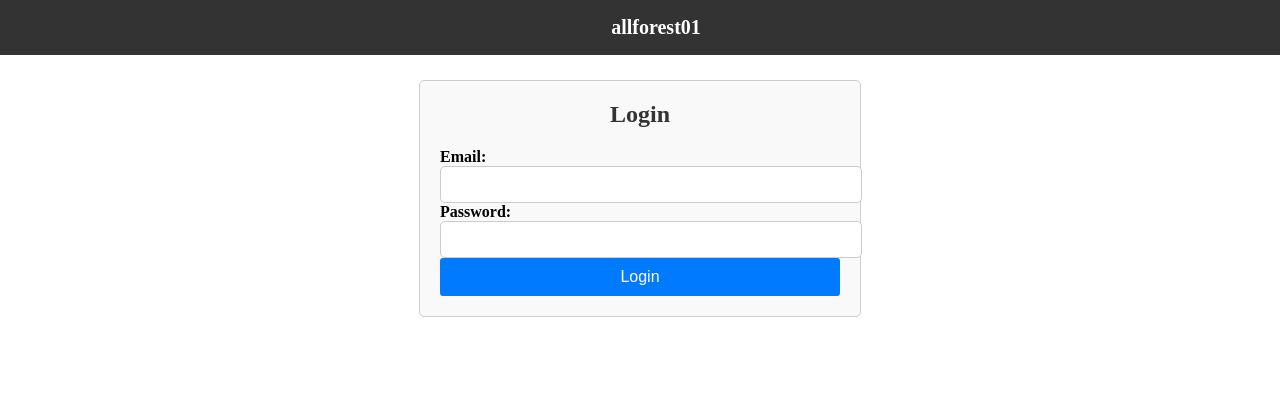
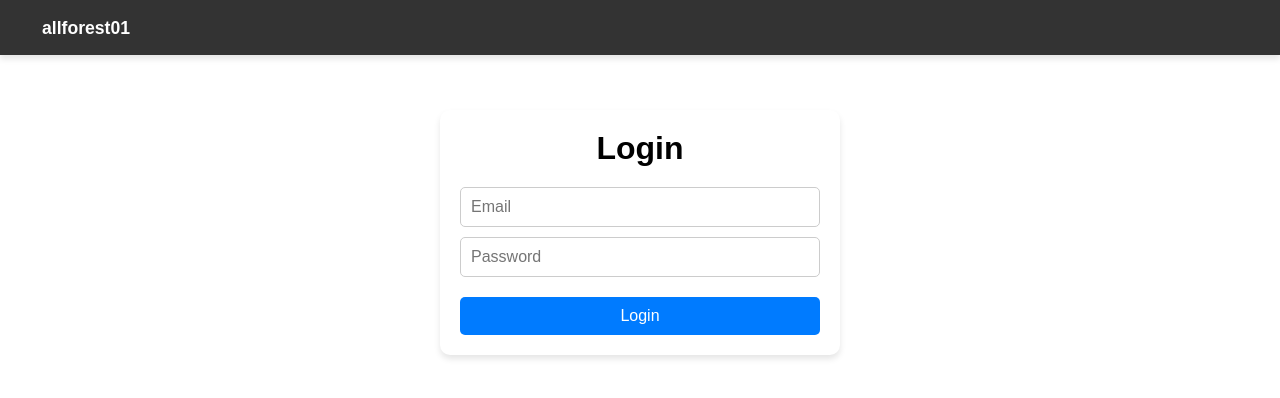
Before and after one commit to allforest01/VideoCall, a React (Create React App) app in the folder frontend/: page / in a window 1280 px wide. Shown: the top 398 px of the page. Built offline with nearby package versions, Linux system fonts and the light colour scheme.

Commit message:
update login page and navbar

```diff
--- /dev/null
+++ b/frontend/src/components/Authentication/LoginPage.css
@@ -0,0 +1,61 @@
+/* Reset default margin and padding */
+* {
+    margin: 0;
+    padding: 0;
+    box-sizing: border-box;
+}
+
+/* Container for the login page */
+.login-page {
+    max-width: 400px;
+    margin: 50px auto;
+    padding: 20px;
+    background-color: white;
+    border-radius: 10px;
+    box-shadow: 0 4px 6px rgba(0, 0, 0, 0.1);
+}
+
+.login-page h1 {
+    text-align: center;
+    margin-bottom: 20px;
+}
+
+.login-page form {
+    display: flex;
+    flex-direction: column;
+}
+
+/* Consistent styling for all input fields */
+.login-page input[type="email"], .login-page input[type="password"] {
+    width: 100%;
+    padding: 10px;
+    margin-bottom: 10px;
+    border: 1px solid #ccc;
+    border-radius: 5px;
+    font-size: 1rem;
+    font-family: 'Arial', sans-serif;
+}
+
+/* Styling for the error message */
+.error-message {
+    color: red;
+    text-align: center;
+    margin-bottom: 10px;
+}
+
+/* Styling for the submit button */
+.login-page button {
+    background-color: #007bff;
+    color: white;
+    border: none;
+    padding: 10px 20px;
+    border-radius: 5px;
+    cursor: pointer;
+    font-size: 1rem;
+    font-family: 'Arial', sans-serif;
+    margin-top: 10px;
+}
+
+.login-page button:hover {
+    background-color: #0056b3;
+}
--- a/frontend/src/components/Authentication/LoginPage.jsx
+++ b/frontend/src/components/Authentication/LoginPage.jsx
@@ -1,6 +1,7 @@
-import React, {useState} from "react";
+import React, { useState } from "react";
 import { useNavigate } from "react-router-dom";
 import UserService from "../UsersPage/UserService";
+import './LoginPage.css';
 
 function LoginPage() {
     const [email, setEmail] = useState("");
@@ -29,18 +30,24 @@ function LoginPage() {
     }
 
     return (
-        <div className="auth-container">
-            <h2>Login</h2>
+        <div className="login-page">
+            <h1>Login</h1>
             {error && <p className="error-message">{error}</p>}
             <form onSubmit={handleSubmit}>
-                <div>
-                    <label>Email: </label>
-                    <input type="email" value={email} onChange={e => setEmail(e.target.value)} />
-                </div>
-                <div>
-                    <label>Password: </label>
-                    <input type="password" value={password} onChange={e => setPassword(e.target.value)} />
-                </div>
+                <input
+                    type="email"
+                    placeholder="Email"
+                    value={email}
+                    onChange={e => setEmail(e.target.value)}
+                    required
+                />
+                <input
+                    type="password"
+                    placeholder="Password"
+                    value={password}
+                    onChange={e => setPassword(e.target.value)}
+                    required
+                />
                 <button type="submit">Login</button>
             </form>
         </div>
--- a/frontend/src/components/common/Navbar.css
+++ b/frontend/src/components/common/Navbar.css
@@ -1,3 +1,4 @@
+/* Navbar.css */
 nav {
     position: fixed;
     top: 0;
@@ -7,8 +8,24 @@ nav {
     color: white;
     padding: 1rem;
     z-index: 1000; /* Ensure it's on top of other content */
+    display: flex;
+    justify-content: space-between;
+    align-items: center;
+    box-shadow: 0 4px 6px rgba(0, 0, 0, 0.1);
+}
+
+nav a {
+    color: white;
+    text-decoration: none;
+    padding: 0 1rem;
+    font-size: 1.1rem;
+}
+
+nav a:hover {
+    color: #ff9800;
 }
 
 body {
     padding-top: 60px; /* Adjust based on the height of your navbar */
+    font-family: 'Arial', sans-serif; /* Use a clean, modern font */
 }
```
